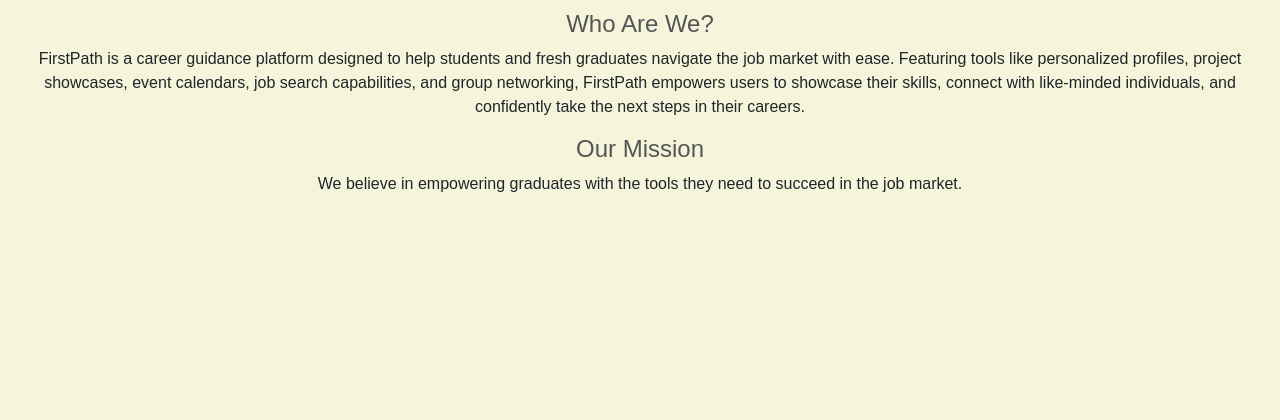
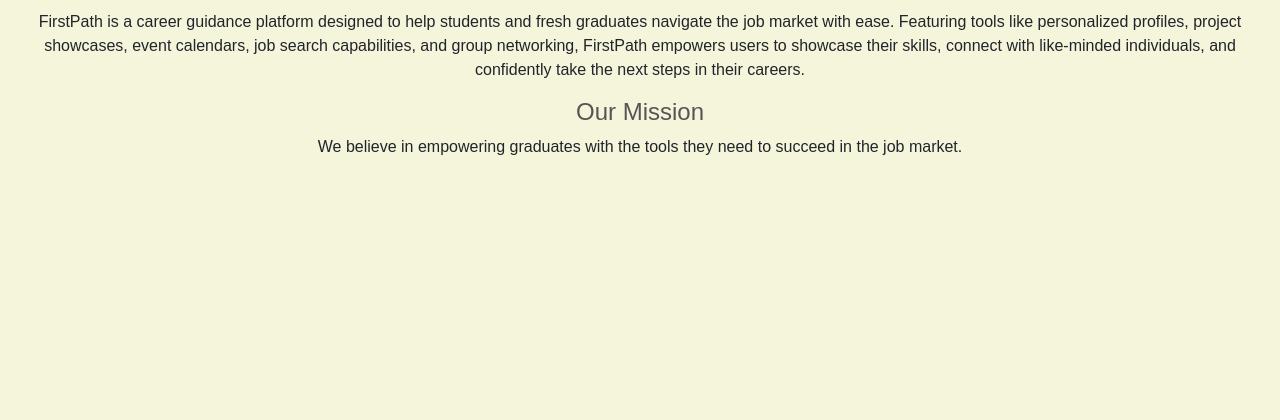
Before and after one commit to sathvikamuktha/FirstPath, a Django app: page /about_us/ in a window 1280 px wide. Shown: the part 179-599 px from the top of the page. Run offline with Django 5.2, Linux system fonts and the light colour scheme.

Commit message:
final commit

```diff
--- a/base/templates/base/about_us.html
+++ b/base/templates/base/about_us.html
@@ -6,7 +6,6 @@
     <header>
         <h1>About Us</h1>
     </header>
-    <h2>Who Are We?</h2>
     <p>FirstPath is a career guidance platform designed to help students and fresh graduates navigate the job market with ease. Featuring tools like personalized profiles, project showcases, event calendars, job search capabilities, and group networking, FirstPath empowers users to showcase their skills, connect with like-minded individuals, and confidently take the next steps in their careers.
     </p>
     <div class="about">
```
